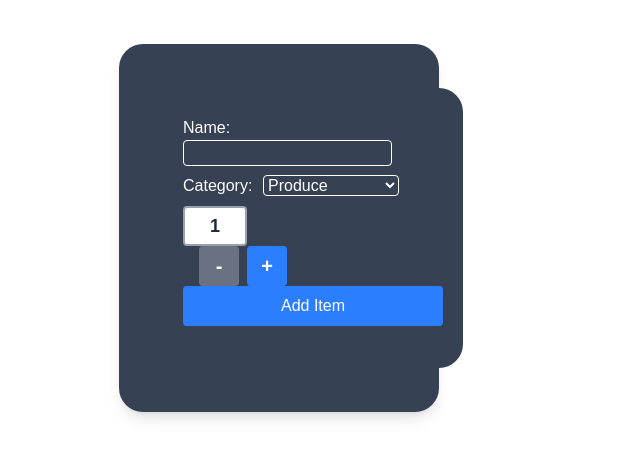
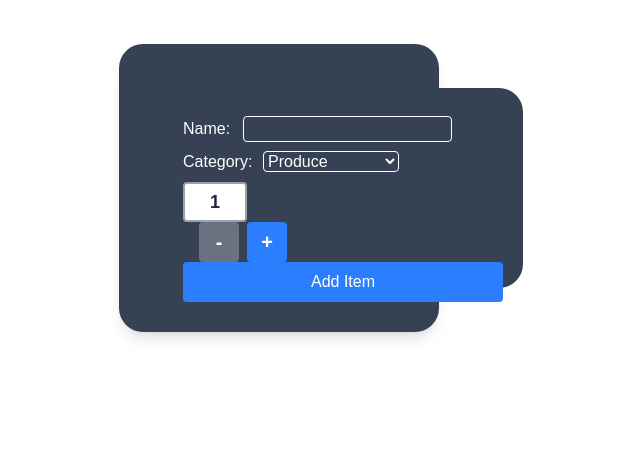
Before and after one commit to SeksanW/cprg306-assignments, a Next.js app: page /week-5 in a window 1280 px wide. Shown: the top 458 px of the page, without its empty margins (361-1001 px from the left). Built offline with nearby package versions, Linux system fonts and the light colour scheme.

Commit message:
Update new-item.js

```diff
--- a/app/week-5/new-item.js
+++ b/app/week-5/new-item.js
@@ -3,7 +3,6 @@
 import { useState } from "react"
 
 export default function NewItem() {
-
 const [quantity, setQuantity] = useState(1);
 const [name, setName] = useState("");
 const [category, setCategory] = useState("produce");
@@ -67,9 +66,8 @@ const incrementStyles =
         : "bg-blue-500 hover:bg-blue-400 " + baseButton;
 
     return(
-        <main className="flex justify-center mt-10">
-            <form onSubmit={handleSubmit} className="bg-gray-700 text-white w-80 p-6 rounded-3xl shadow-lg">
-                <div className="bg-gray-700 w-75 h-70 p-5 rounded-3xl m-5">
+        <form onSubmit={handleSubmit} className="bg-gray-700 text-white w-80 p-6 rounded-3xl shadow-lg mx-auto mt-10">
+                <div className="bg-gray-700 w-90 h-50 p-5 rounded-3xl m-5">
                     <div className="my-2">
                         <label className="inline-block w-15">Name: </label>
                         <input type="text"
@@ -122,6 +120,5 @@ const incrementStyles =
                 >Add Item</button>
                 </div>
             </form>
-        </main>
     )
 }
```
